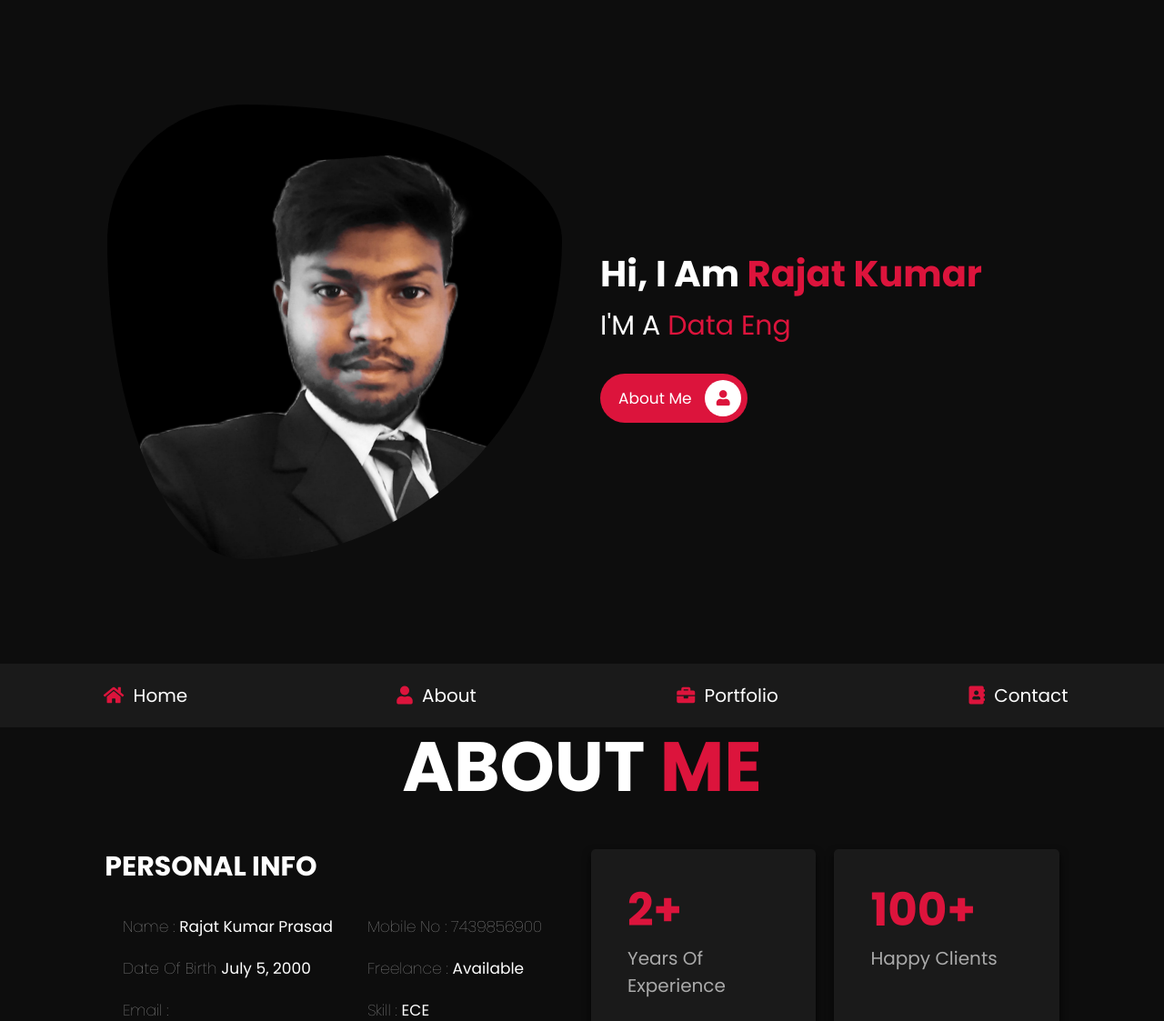
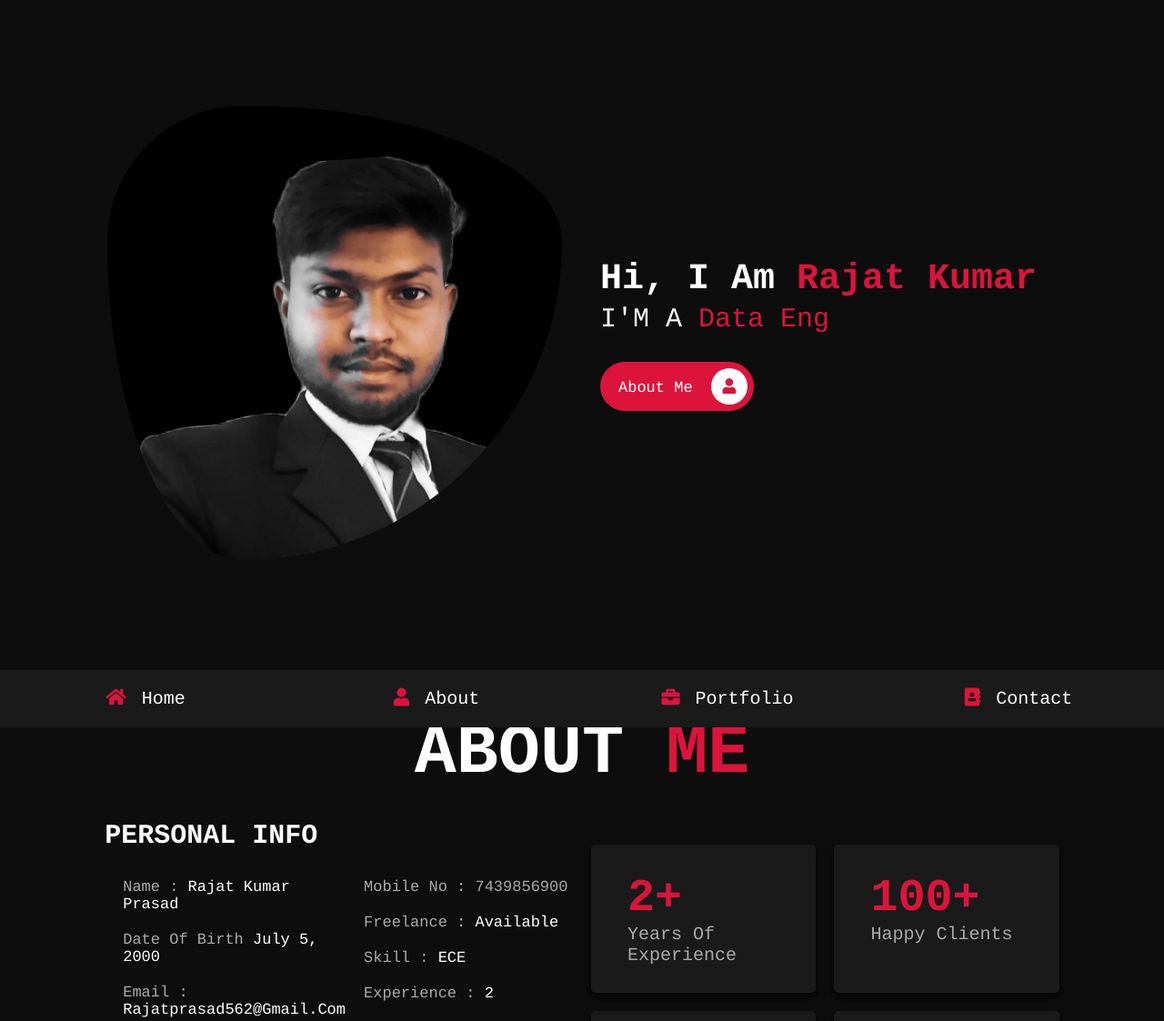
Before and after one commit to Rajatgit6/portfolio2, a Django app: page / in a window 1280 px wide. Shown: the top 1123 px of the page at 91% size. Run offline with Django 3.2, Linux system fonts and the light colour scheme; data comes from the database, SQL or seed files in the repository.

Commit message:
Update mystyle.css

```diff
--- a/static/css/mystyle.css
+++ b/static/css/mystyle.css
@@ -1,6 +1,6 @@
 @import url("https://fonts.googleapis.com/css2?family=Poppins:wght@100;300;400;500;600;700&display=swap");
 * {
-  font-family: 'Poppins', sans-serif;
+  font-family: 'Courier', sans-serif;
   margin: 0;
   padding: 0;
   -webkit-box-sizing: border-box;
```
